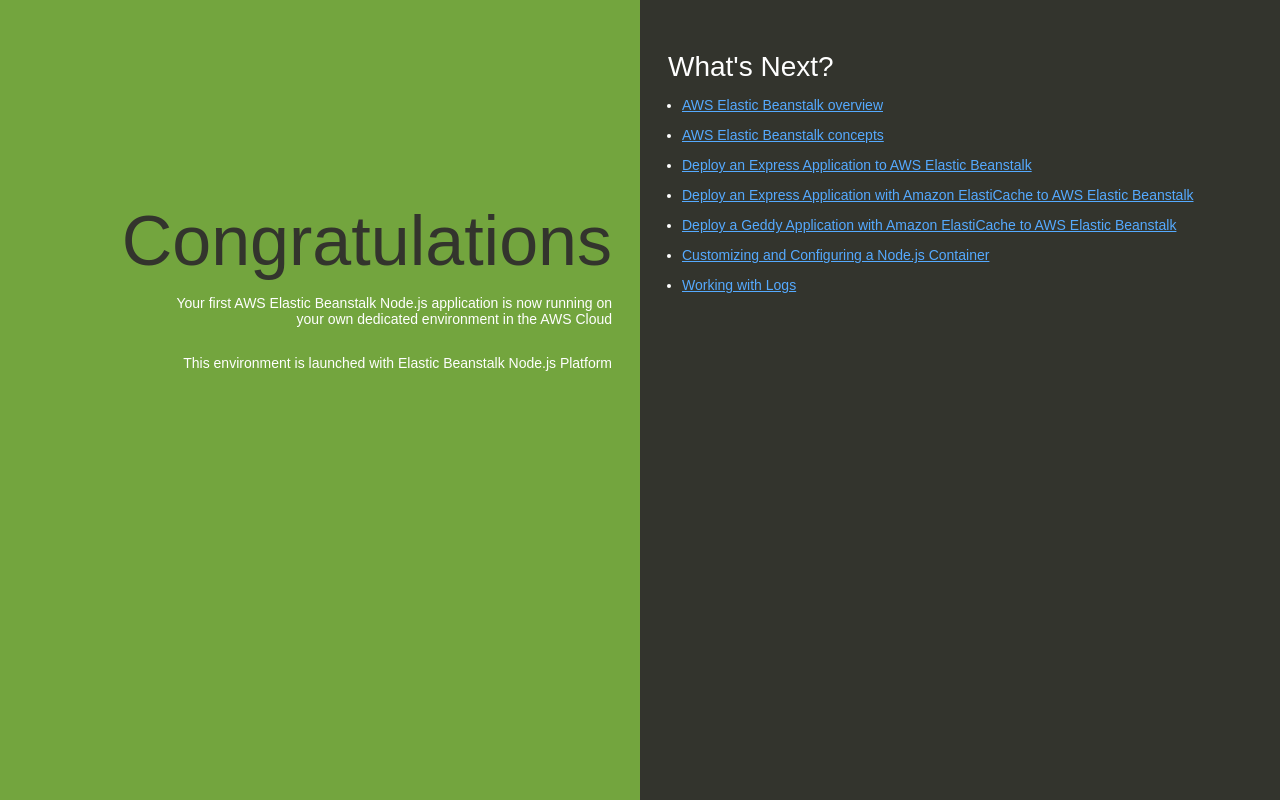
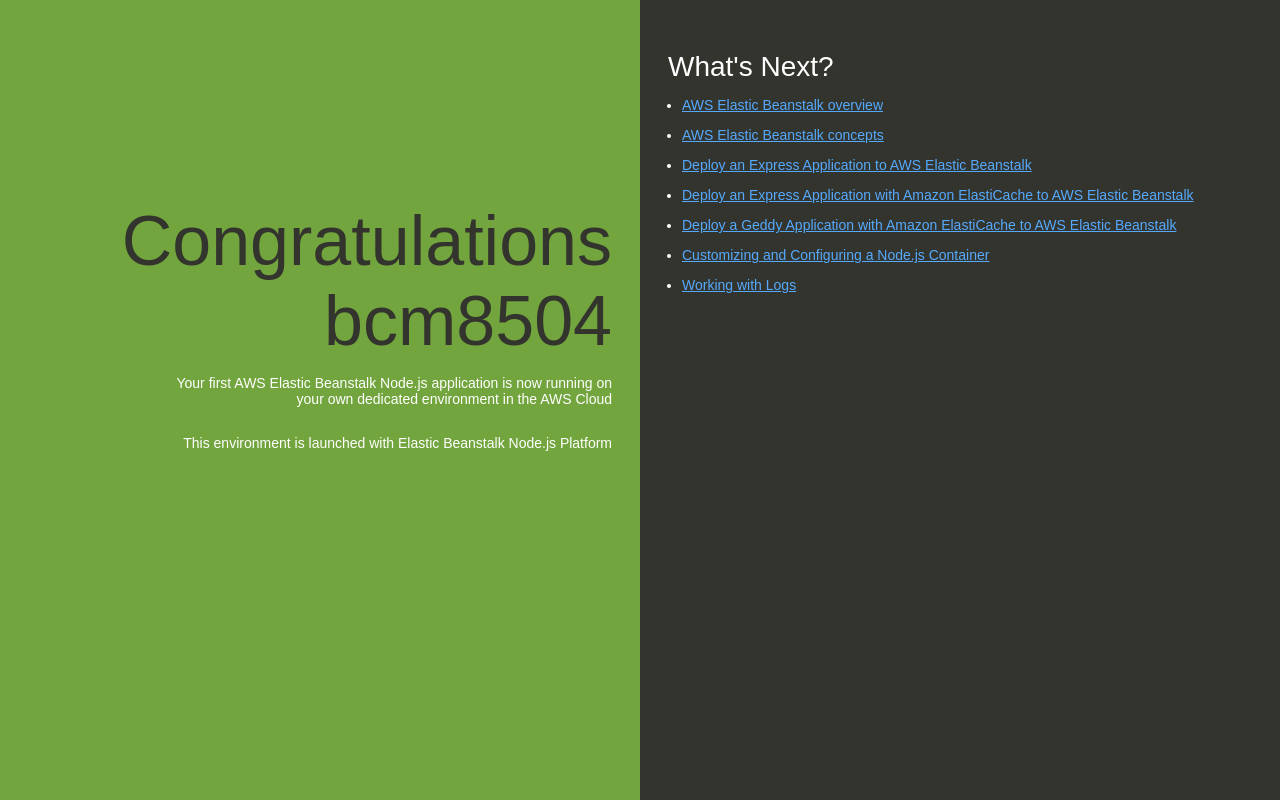
Before and after one commit to brandonmontijo/bcm8504-test-node-app, a website: page index.html in a window 1280 px wide. Drawn offline with Linux system fonts and the light colour scheme.

Commit message:
Update index.html

```diff
--- a/index.html
+++ b/index.html
@@ -74,7 +74,7 @@
   </head>
   <body>
     <div class="textColumn">
-      <h1>Congratulations</h1>
+      <h1>Congratulations bcm8504</h1>
       <p>Your first AWS Elastic Beanstalk Node.js application is now running on your own dedicated environment in the AWS Cloud</p>
       <p>This environment is launched with Elastic Beanstalk Node.js Platform</p>
     </div>
```
